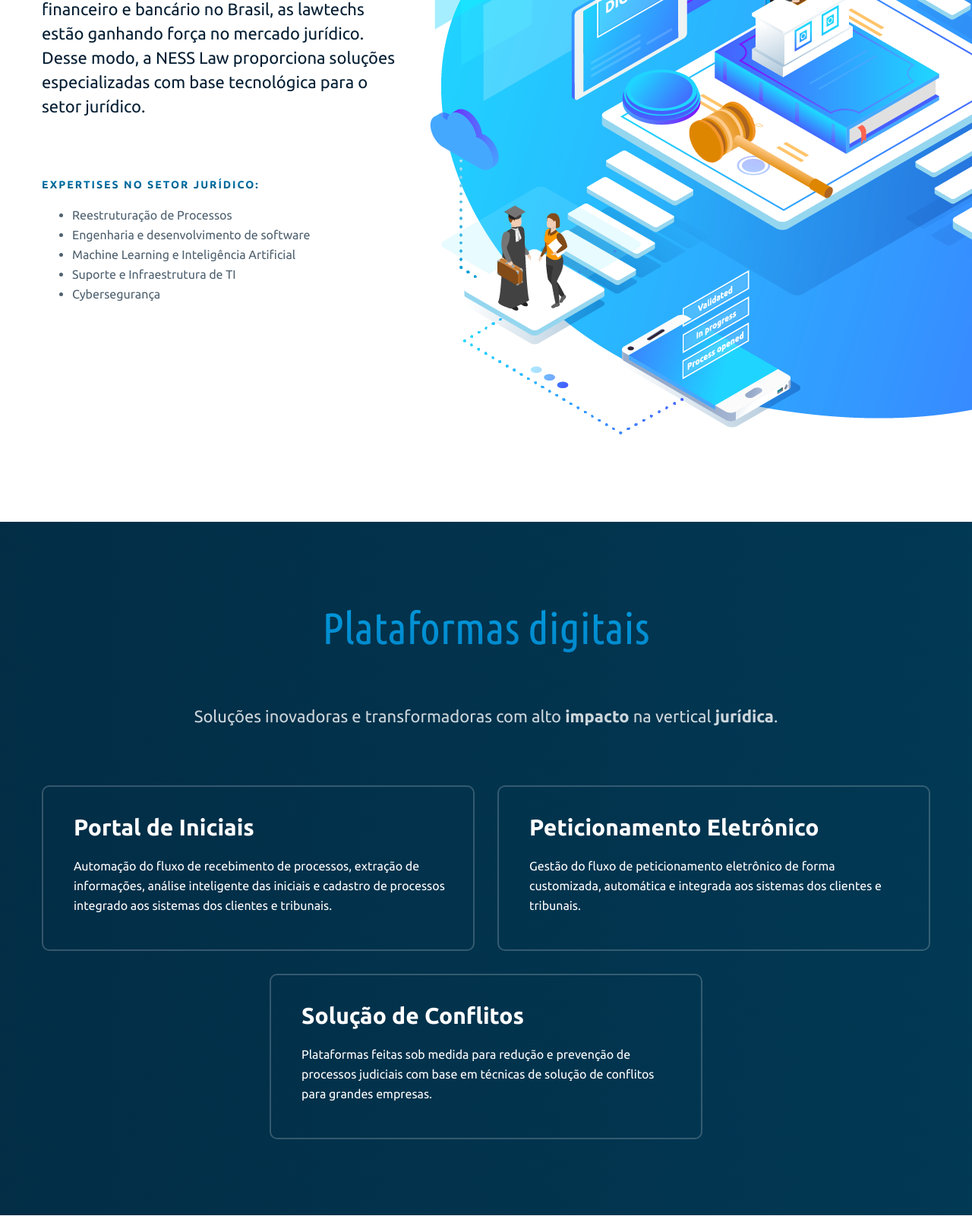
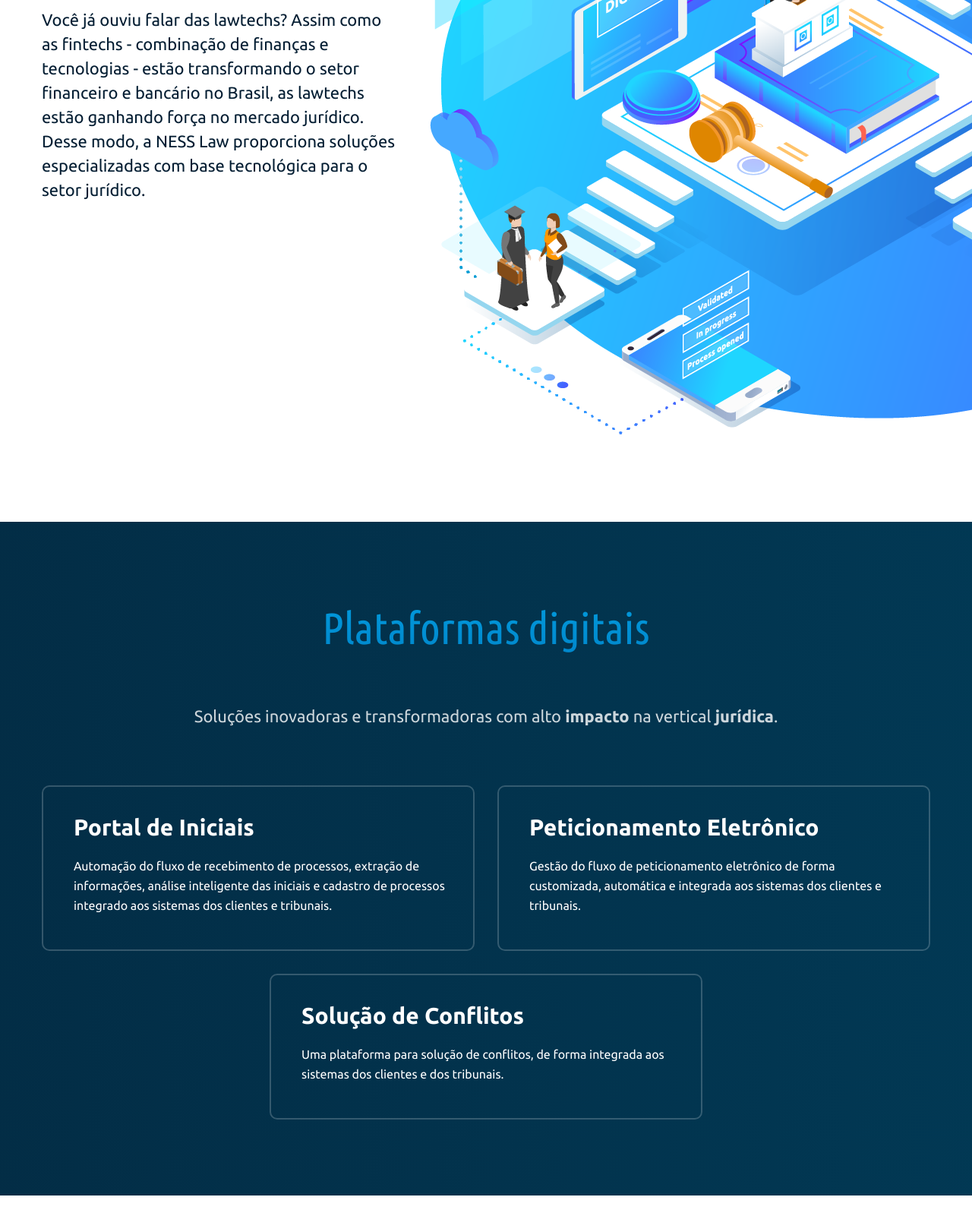
Before and after one commit to brucesantos/ness-v2, a PHP site: page /law.php in a window 1280 px wide. Shown: the part 1239-2840 px from the top of the page at 76% size. Run offline with PHP 8.4, Linux system fonts and the light colour scheme; some libraries are stand-ins or nearby versions.

Commit message:
ajustes de texto

```diff
--- a/health.php
+++ b/health.php
@@ -75,7 +75,7 @@
 		<div class="col-xl-5 col-lg-6 col-sm-8">
 			<h2 class="destaque-no-fundo-claro small" data-aos-duration="600" data-aos="fade-down" data-aos-delay="0">Inovação e Transformação</h2>
 			<div class="mt-30 mb-30 f-22 color-heading op-7 text-adaptive description" data-aos-duration="600" data-aos="fade-down" data-aos-delay="300">
-        Além das próprias plataformas digitais, a NESS Health oferece <strong>serviços para aumento de eficiência</strong> na medicina diagnóstica.
+        Além das próprias plataformas digitais, a NESS Health oferece <strong>serviços para inovação e transformação</strong> na medicina diagnóstica.
         <!-- Diferenciação via eficiência operacional, valor de produto e canais de comunicação. -->
 			</div>
 			<div class="mb-50 block" data-aos-duration="600" data-aos="fade-down" data-aos-delay="600">
--- a/law.php
+++ b/law.php
@@ -36,7 +36,7 @@
             <div class="mt-30 mb-75 f-22 color-heading op-7 text-adaptive description" data-aos-duration="600" data-aos="fade-down" data-aos-delay="300">
               Você já ouviu falar das lawtechs? Assim como as fintechs - combinação de finanças e tecnologias - estão transformando o setor financeiro e bancário no Brasil, as lawtechs estão ganhando força no mercado jurídico. Desse modo, a NESS Law proporciona soluções especializadas com base tecnológica para o setor jurídico.
             </div>
-            <div class="mb-50 block" data-aos-duration="600" data-aos="fade-down" data-aos-delay="600">
+            <!-- <div class="mb-50 block" data-aos-duration="600" data-aos="fade-down" data-aos-delay="600">
               <div class="destaque-no-fundo-claro mb-15 f-14 semibold text-uppercase sp-20 title">
                 Expertises no setor jurídico:
               </div>
@@ -49,7 +49,7 @@
                   <li>Cybersegurança</li>
                 </ul>
               </div>
-            </div>
+            </div> -->
           </div>
           <div class="col-xl-7 col-lg-6 col-sm-4" data-aos-duration="600" data-aos="fade-down" data-aos-delay="800">
             <img src="images/law/ness-law-sobre.png" class="bg" alt=""/>
@@ -97,7 +97,7 @@
 					<a id="abre-detalhe-solucaoConflitos" class="pt-35 pb-45 pl-40 pr-30 radius10 block">
 						<h4 class="mb-20">Solução de Conflitos</h4>
 						<div class="text-adaptive">
-							Plataformas feitas sob medida para redução e prevenção de processos judiciais com base em técnicas de solução de conflitos para grandes empresas.
+							Uma plataforma para solução de conflitos, de forma integrada aos sistemas dos clientes e dos tribunais.
 						</div>
 					</a>
 				</div>
@@ -225,7 +225,7 @@ PRODUTOS - DETALHAMENTO DE TELA CHEIA
 	<div class="container px-xl-0">
 		<div class="row justify-content-between">
 			<div class="col-xl-5 col-lg-6 col-sm-8">
-				<h2 class="destaque-no-fundo-claro small" data-aos-duration="600" data-aos="fade-down" data-aos-delay="0">Solução de Conflitos & Recuperação Judicial</h2>
+				<h2 class="destaque-no-fundo-claro small" data-aos-duration="600" data-aos="fade-down" data-aos-delay="0">Solução de Conflitos</h2>
 				<div class="mt-30 mb-75 f-22 color-heading op-7 text-adaptive description" data-aos-duration="600" data-aos="fade-down" data-aos-delay="300">
 					Uma solução para tribunais de justiça e empresas com alto volume de processos. Para evitar a entrada de processos judiciais e diminuir a quantidade de processos existentes. Isso através de técnicas para solução de conflitos, de forma integrada aos sistemas dos clientes com a integração e reconhecimento dos tribunais.
 				</div>
@@ -234,13 +234,13 @@ PRODUTOS - DETALHAMENTO DE TELA CHEIA
 						<div class="destaque-no-fundo-claro mb-15 f-14 semibold text-uppercase sp-20 title">Características:</div>
 						<div class="color-heading op-7 text-adaptive">
 							<ul>
-                <li>Integrado aos tribunais.</li>
-                <li>Integrado aos sistemas dos clientes.</li>
-                <li>Resolução de processos judiciais pelas empresas.</li>
-                <li>Sessões online.</li>
-                <li>Acordos automatizados.</li>
-                <li>Workflow customizado para o cliente.</li>
-                <li>Dashboard de gestão.</li>
+                <li>Integrado aos tribunais</li>
+                <li>Integrado aos sistemas dos clientes</li>
+                <li>Sessões online síncronas e assíncronas</li>
+                <li>Acordos automatizados</li>
+                <li>Inteligência Artificial</li>
+                <li>Workflow customizado para o cliente</li>
+                <li>Dashboard de gestão</li>
 							</ul>
 						</div>
 						<!-- <a href="#" class="mt-30 btn sm border-transparent-white f-16">Learn More</a> -->
```
Also changed, not shown: images/law/law-capa.jpg, 1 other file.
